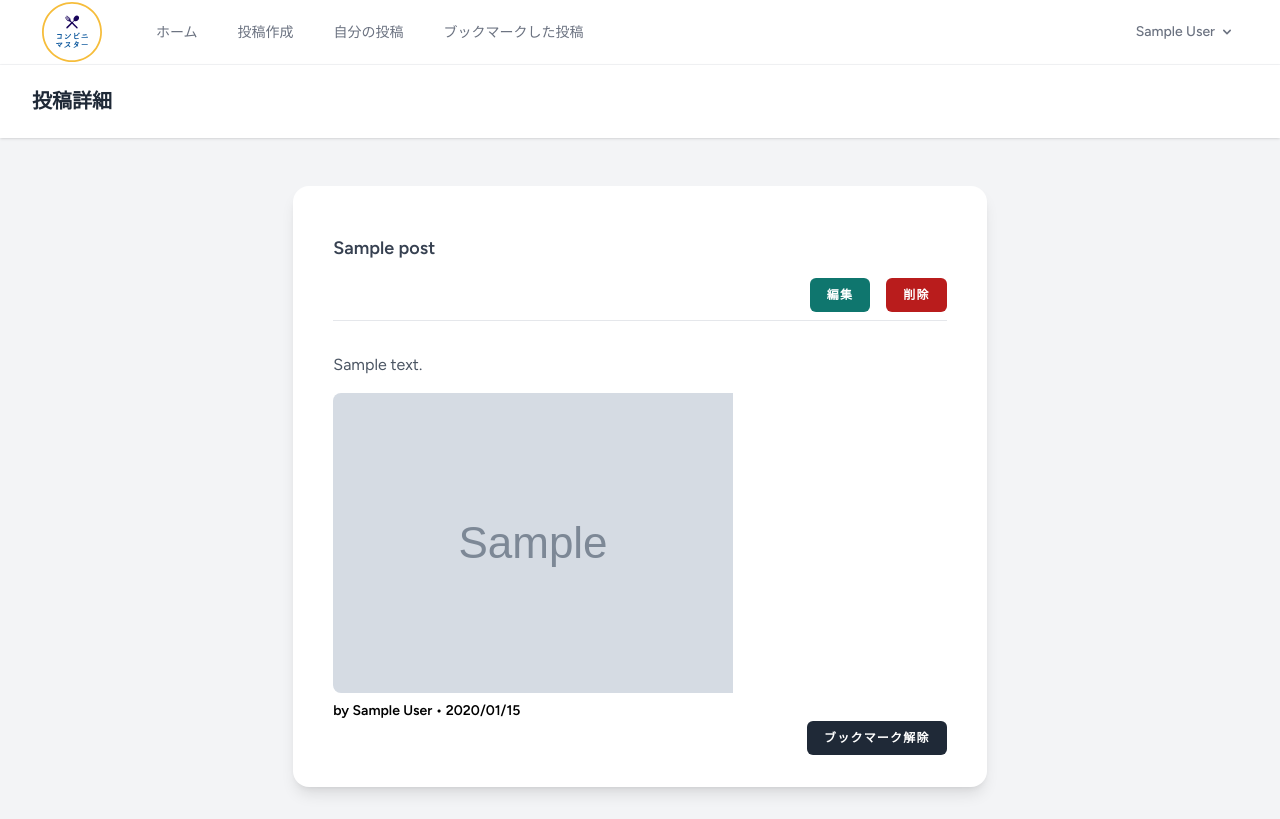
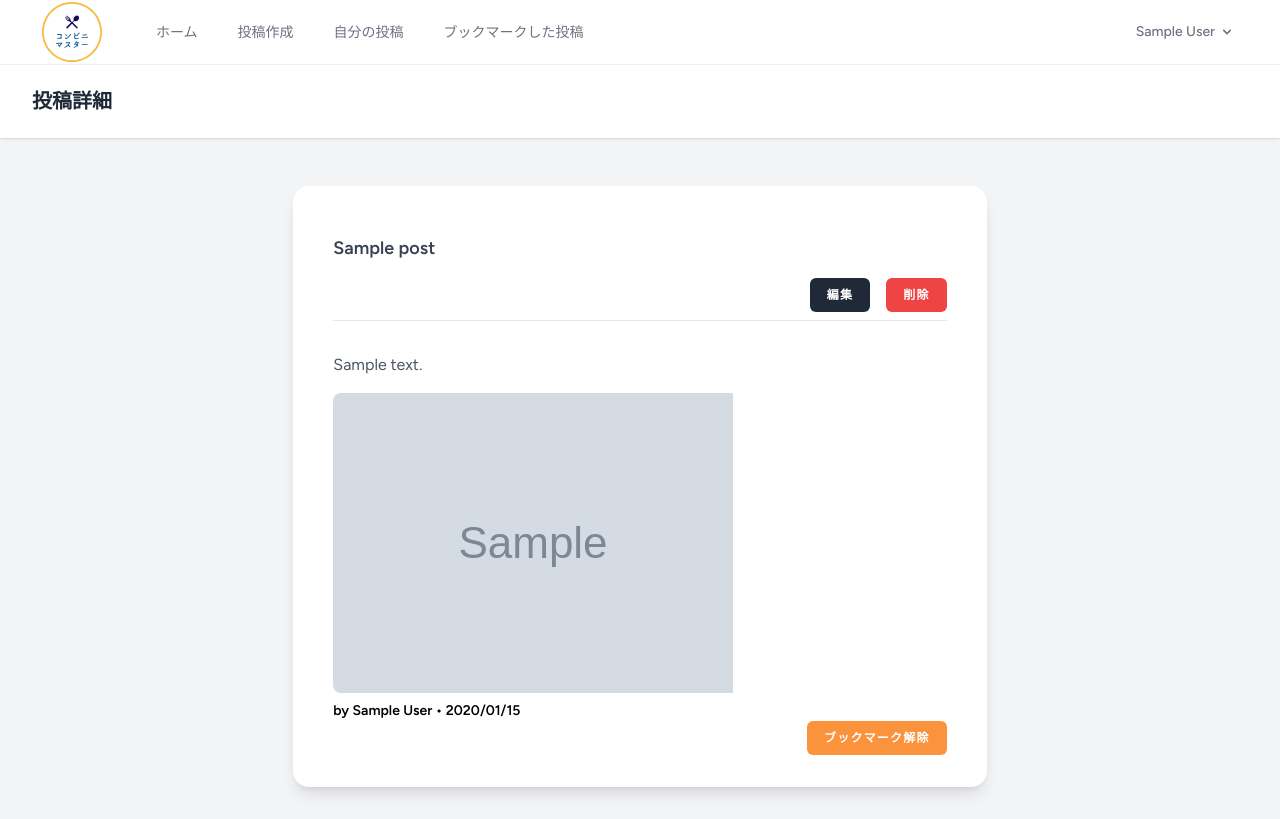
Before and after one commit to draobfrus/convenience_store_master, a Laravel app: page /post/1 in a window 1280 px wide. Run offline with Laravel 9, Linux system fonts and the light colour scheme; a user stored in the database is signed in; tables that the repository leaves empty hold one stand-in row (values such as "Sample post"); grey boxes marked "Sample" are stand-in pictures; style sheets or scripts are compiled from the project's sources.

Commit message:
[Change]細かいデザインを変更

```diff
--- a/app/Http/Controllers/PostController.php
+++ b/app/Http/Controllers/PostController.php
@@ -16,14 +16,12 @@
      */
     public function index(Request $request)
     {
-        $user = auth()->user();
-
         // 検索対応
         $search = $request->search;
         $query = Post::search($search);
         $posts = $query->orderBy('created_at', 'desc')->paginate(12);
 
-        return view('post.index', compact('posts', 'user'));
+        return view('post.index', compact('posts'));
     }
 
     /**
--- a/resources/views/auth/login.blade.php
+++ b/resources/views/auth/login.blade.php
@@ -1,7 +1,11 @@
 <x-guest-layout>
     <!-- Session Status -->
     <x-auth-session-status class="mb-4" :status="session('status')" />
-
+    <!-- メッセージ -->
+    <x-validation-errors class="my-2" :messages="$errors->all()"/>
+    @if(session('message'))
+        <x-message :message="session('message')" />
+    @endif
     <form method="POST" action="{{ route('login') }}">
         @csrf
 
--- a/resources/views/components/message.blade.php
+++ b/resources/views/components/message.blade.php
@@ -1,5 +1,5 @@
 @if(isset($message))
-<div class="border px-4 py-3 rounded relative bg-green-100 border-green-400 text-green-700">
+<div class="border px-4 py-3 rounded relative bg-cyan-100 border-cyan-400 text-cyan-700">
     {{$message}}
 </div>
 @endif
--- a/resources/views/post/create.blade.php
+++ b/resources/views/post/create.blade.php
@@ -27,7 +27,7 @@
                 <p class="text-xs text-gray-500">*jpg、jpeg、png、bmp、gif、svg、webpのみ有効</p>
             <div class="flex justify-center">
             <!-- 投稿ボタン -->
-            <x-primary-button class="mt-12">
+            <x-primary-button class="mt-12  bg-cyan-400 hover:bg-cyan-500 focus:bg-cyan-500 active:bg-cyan-600">
                 投稿する
             </x-primary-button>
             </div>
--- a/resources/views/post/edit.blade.php
+++ b/resources/views/post/edit.blade.php
@@ -32,7 +32,7 @@
                 @endif
             <div class="flex justify-center">
             <!-- 投稿ボタン -->
-            <x-primary-button class="mt-12">
+            <x-primary-button class="mt-12 bg-cyan-400 hover:bg-cyan-500 focus:bg-cyan-500 active:bg-cyan-600">
                 更新する
             </x-primary-button>
             </div>
--- a/resources/views/post/index.blade.php
+++ b/resources/views/post/index.blade.php
@@ -1,6 +1,5 @@
 <x-app-layout>
     <x-slot name="header">
-        <p class="pb-2">{{ $user->name }}さん、こんにちは！<p>
         <h2 class="font-semibold text-xl text-gray-800 leading-tight pb-2">
             {{ ('投稿一覧') }}
         </h2>
--- a/resources/views/post/show.blade.php
+++ b/resources/views/post/show.blade.php
@@ -18,13 +18,13 @@
                             <!-- 編集・削除ボタン -->
                             <div class="flex justify-end mt-4">
                                 @can('update', $post)
-                                <a href="{{route('post.edit', $post)}}"><x-primary-button class="bg-teal-700 float-right mb-2">編集</x-primary-button></a>
+                                <a href="{{route('post.edit', $post)}}"><x-primary-button class="bg-cyan-400 hover:bg-cyan-500 focus:bg-cyan-500 active:bg-cyan-600 float-right mb-2">編集</x-primary-button></a>
                                 @endcan
                                 @can('delete', $post)
                                 <form method="post" action="{{route('post.destroy', $post)}}">
                                     @csrf
                                     @method('delete')
-                                    <x-primary-button class="bg-red-700 float-right ml-4" onClick="return confirm('本当に削除しますか？');">削除</x-primary-button>
+                                    <x-primary-button class="bg-red-500 hover:bg-red-600 focus:bg-red-600 active:bg-red-700 float-right ml-4" onClick="return confirm('本当に削除しますか？');">削除</x-primary-button>
                                 </form>
                                 @endcan
                             </div>
@@ -46,13 +46,13 @@
                                 @if (!Auth::user()->is_bookmark($post->id))
                                 <form action="{{ route('bookmark.store', $post) }}" method="post">
                                     @csrf
-                                    <x-primary-button>ブックマーク</x-primary-button>
+                                    <x-primary-button class="bg-orange-400 hover:bg-orange-500 focus:bg-orange-500 active:bg-orange-600">ブックマーク</x-primary-button>
                                 </form>
                                 @else
                                 <form action="{{ route('bookmark.destroy', $post) }}" method="post">
                                     @csrf
                                     @method('delete')
-                                    <x-primary-button>ブックマーク解除</x-primary-button>
+                                    <x-primary-button class="bg-orange-400 hover:bg-orange-500 focus:bg-orange-500 active:bg-orange-600">ブックマーク解除</x-primary-button>
                                 </form>
                                 @endif
                             </div>
--- a/resources/views/top.blade.php
+++ b/resources/views/top.blade.php
@@ -42,9 +42,9 @@
                 </div>
                 <div class="container mx-auto flex px-5 py-8 md:py-4 md:flex-row flex-col items-center">
                     <div class="lg:flex-grow md:w-1/2 lg:pr-24 md:pr-16 flex flex-col md:items-start md:text-left mb-16 md:mb-0 items-center text-center">
-                        <h1 class="title-font sm:text-4xl text-3xl mb-4 font-medium text-gray-900">たまにしか行かないコンビニで、<br>失敗しないために。
+                        <h1 class="title-font sm:text-4xl text-3xl mb-4 font-medium text-gray-900">せっかく買うなら、お墨付きを。
                         </h1>
-                        <p class="mb-8 leading-relaxed">せっかく買うなら、お墨付きを。<br>目指せ、コンビニマスター！</p>
+                        <p class="mb-8 leading-relaxed">コンビニマスターは、<span class="font-bold text-pink-500">自炊派のため</span>のコンビニ商品投稿サービス。<br>本当におすすめのコンビニ商品を投稿しあって、後悔のない買い物をしよう。</p>
                     </div>
                     <div class="lg:max-w-lg lg:w-full md:w-1/2 w-5/6">
                         <img src="{{ asset('images/top.png') }}" class="w-auto" class="object-cover object-center rounded" alt="hero">
```
Also changed, not shown: 1 other file.
